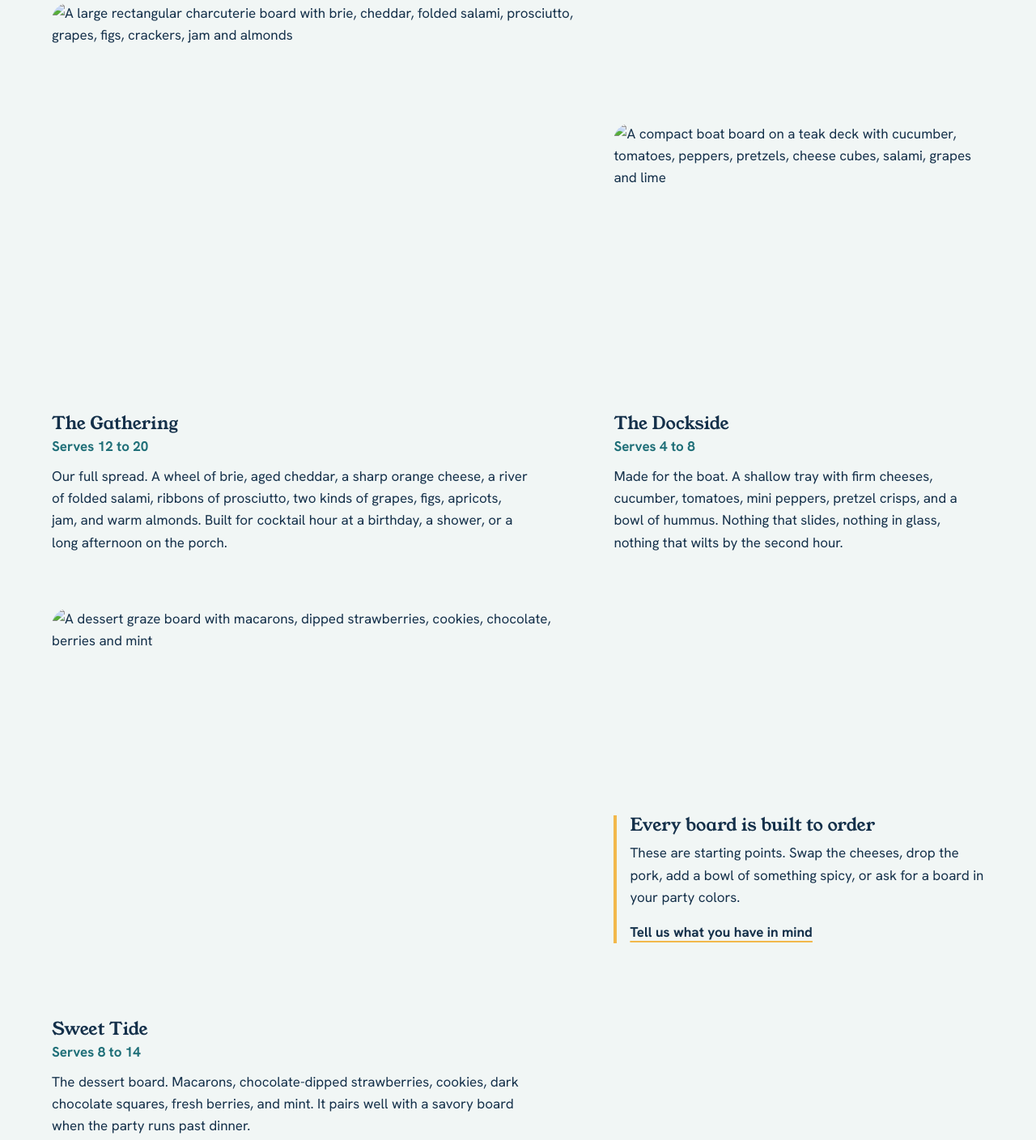
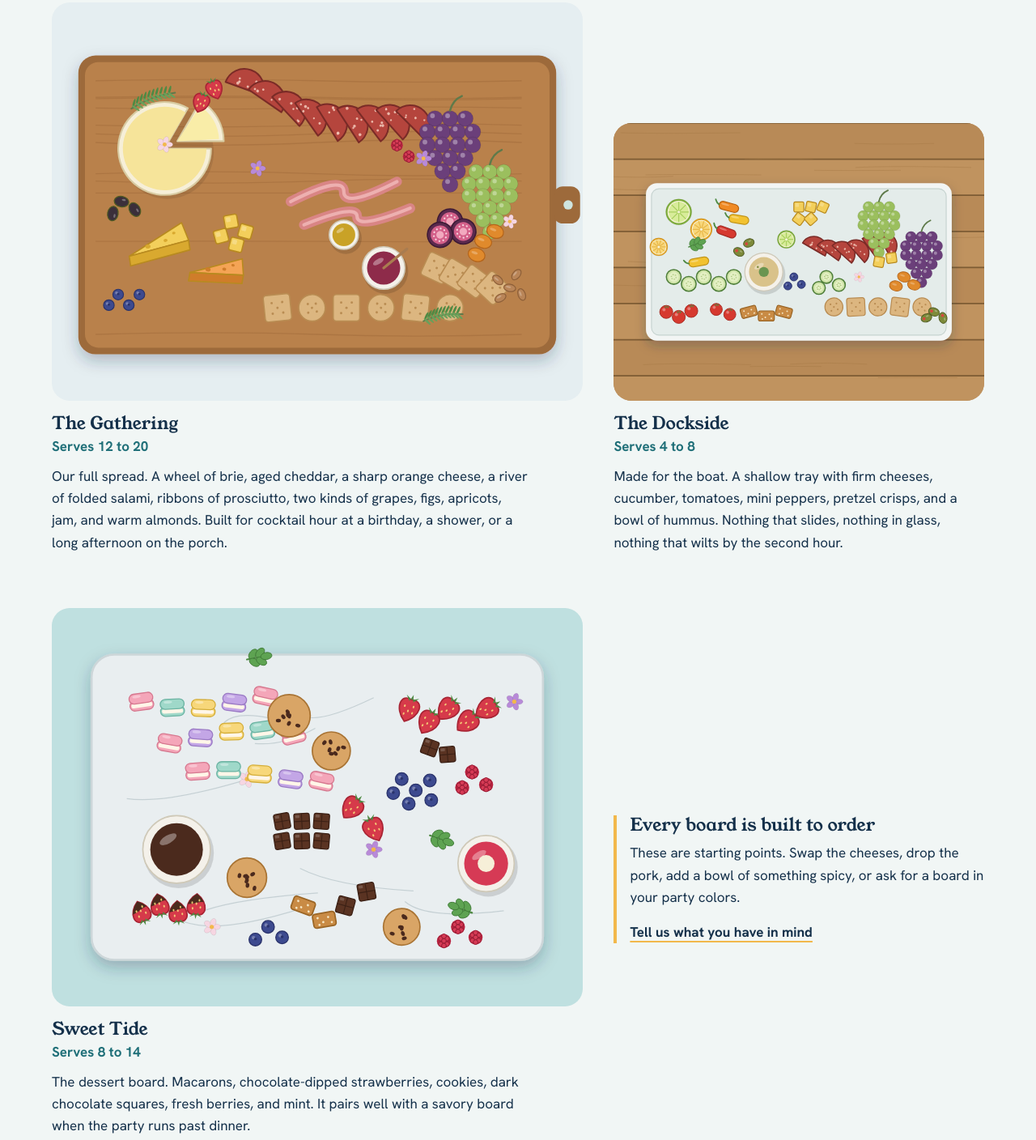
Before and after one commit to mjf6e/CaeMae-s-Grazers, a plain HTML site: page index.html in a window 1280 px wide. Shown: the part 1023-2431 px from the top of the page at 81% size. Drawn offline with Linux system fonts and the light colour scheme.

Commit message:
Point board images at the uploaded caemaes-grazers/images folder

```diff
--- a/index.html
+++ b/index.html
@@ -37,7 +37,7 @@
       </p>
     </div>
     <figure class="hero-art">
-      <img src="images/board-round-table.svg" alt="A round graze board with a cut wheel of brie, folded salami, grapes, figs, crackers, olives, almonds and honey" width="800" height="600">
+      <img src="caemaes-grazers/images/board-round-table.svg" alt="A round graze board with a cut wheel of brie, folded salami, grapes, figs, crackers, olives, almonds and honey" width="800" height="600">
       <figcaption>The Round Table. Brie with honey, a salami arc, figs, grapes and rosemary. Serves 6 to 10.</figcaption>
     </figure>
   </section>
@@ -50,7 +50,7 @@
 
     <div class="board-grid">
       <figure class="b-large">
-        <img src="images/board-gathering.svg" alt="A large rectangular charcuterie board with brie, cheddar, folded salami, prosciutto, grapes, figs, crackers, jam and almonds" loading="lazy" width="800" height="600">
+        <img src="caemaes-grazers/images/board-gathering.svg" alt="A large rectangular charcuterie board with brie, cheddar, folded salami, prosciutto, grapes, figs, crackers, jam and almonds" loading="lazy" width="800" height="600">
         <figcaption>
           <h3>The Gathering</h3>
           <p class="serves">Serves 12 to 20</p>
@@ -59,7 +59,7 @@
       </figure>
 
       <figure class="b-small">
-        <img src="images/board-dockside.svg" alt="A compact boat board on a teak deck with cucumber, tomatoes, peppers, pretzels, cheese cubes, salami, grapes and lime" loading="lazy" width="800" height="600">
+        <img src="caemaes-grazers/images/board-dockside.svg" alt="A compact boat board on a teak deck with cucumber, tomatoes, peppers, pretzels, cheese cubes, salami, grapes and lime" loading="lazy" width="800" height="600">
         <figcaption>
           <h3>The Dockside</h3>
           <p class="serves">Serves 4 to 8</p>
@@ -68,7 +68,7 @@
       </figure>
 
       <figure class="b-wide">
-        <img src="images/board-sweet-tide.svg" alt="A dessert graze board with macarons, dipped strawberries, cookies, chocolate, berries and mint" loading="lazy" width="800" height="600">
+        <img src="caemaes-grazers/images/board-sweet-tide.svg" alt="A dessert graze board with macarons, dipped strawberries, cookies, chocolate, berries and mint" loading="lazy" width="800" height="600">
         <figcaption>
           <h3>Sweet Tide</h3>
           <p class="serves">Serves 8 to 14</p>
```
